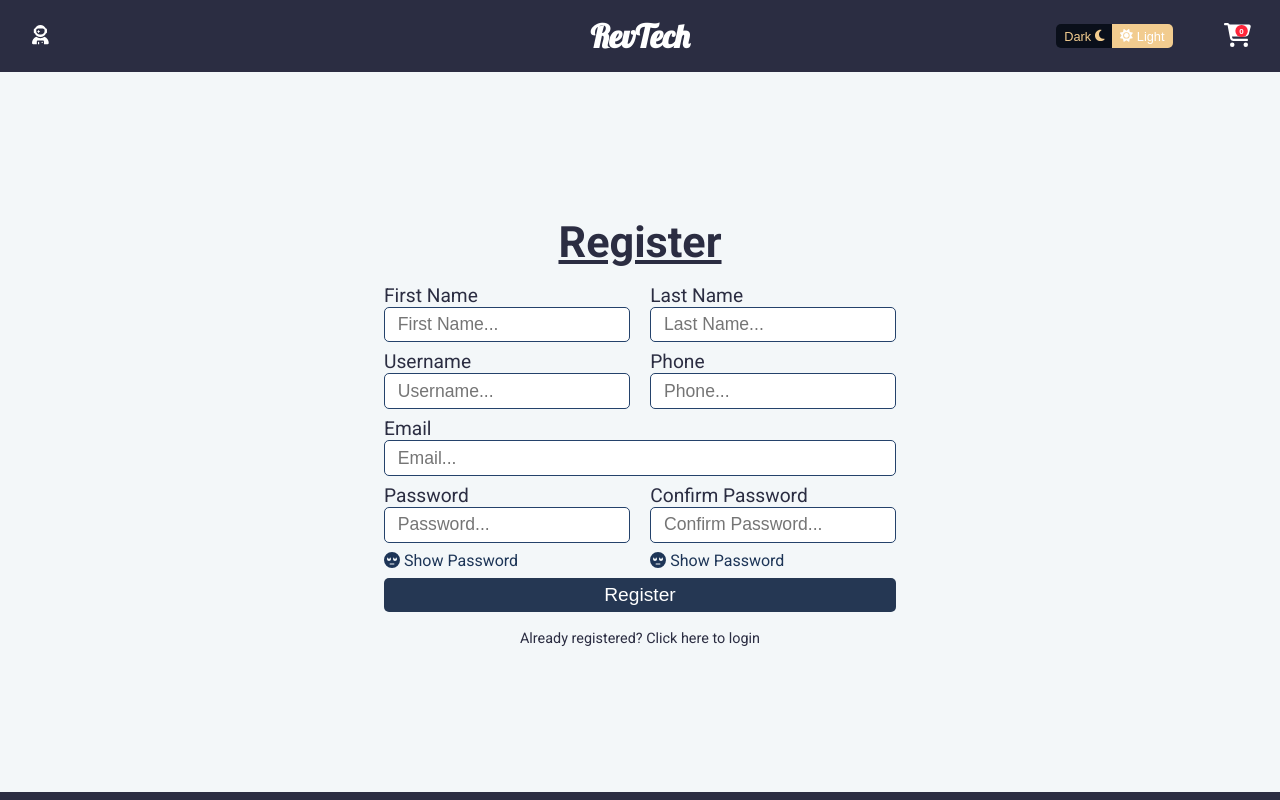
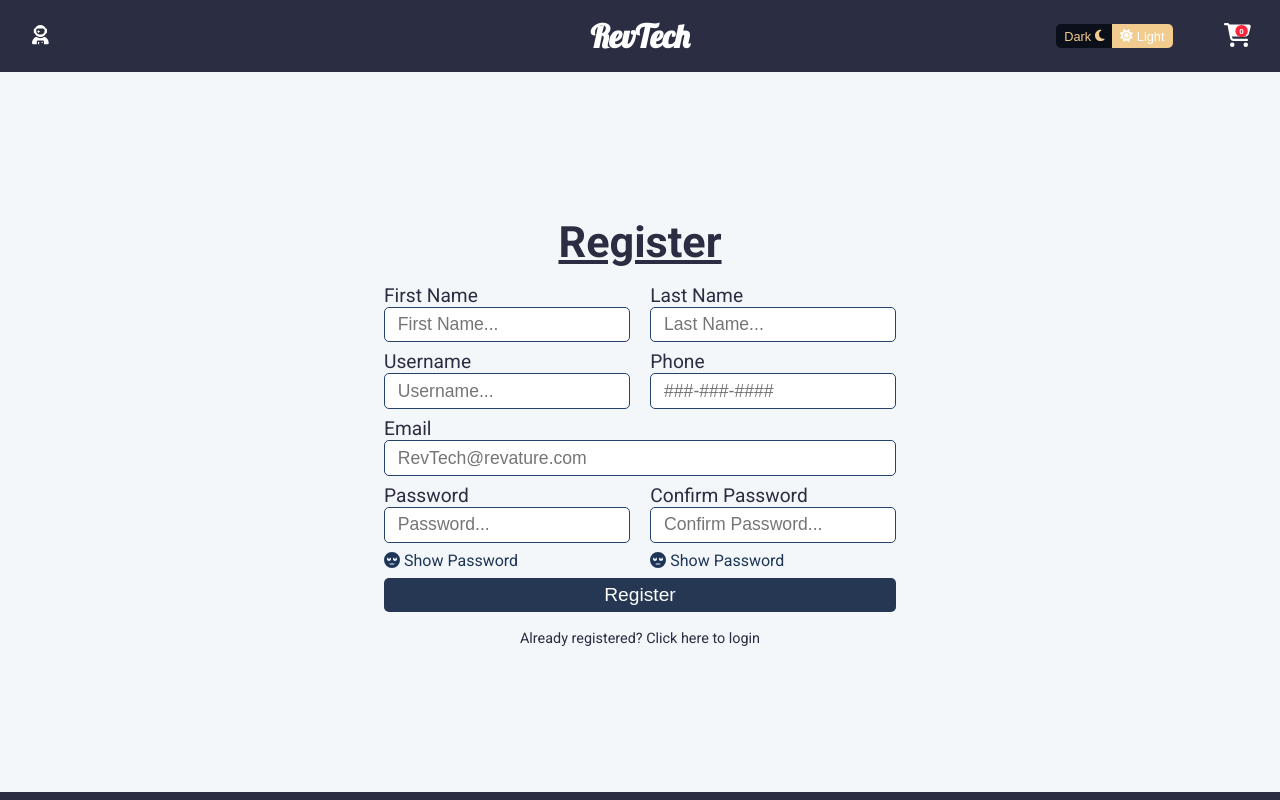
Before and after one commit to 220328-Java-Full-Stack-AWS/Team-A-P2, an Angular app in the folder RevTech/: page /register in a window 1280 px wide. Shown: the top 800 px of the page. Built offline with nearby package versions, Linux system fonts and the light colour scheme.

Commit message:
Update register-page.component.html

```diff
--- a/RevTech/src/app/register-page/register-page.component.html
+++ b/RevTech/src/app/register-page/register-page.component.html
@@ -4,41 +4,41 @@
     <div class="input-row">
       <div class="input-container">
         <label for="firstName">First Name</label>
-        <input ngModel type="text" name="firstName" id="firstName" required placeholder="First Name...">
+        <input ngModel type="text" name="firstName" id="firstName" required placeholder="First Name..." pattern="^[a-zA-Z]{1,12}$" />
       </div>
       <div class="input-container">
         <label for="lastName">Last Name</label>
-        <input ngModel type="text" name="lastName" id="lastName" required placeholder="Last Name...">
+        <input ngModel type="text" name="lastName" id="lastName" required placeholder="Last Name..." pattern="^[a-zA-Z]{1,12}$" />
       </div>
     </div>
     <div class="input-row">
       <div class="input-container">
         <label for="username">Username</label>
-        <input ngModel type="text" name="username" placeholder="Username..." id="username" required />
+        <input ngModel type="text" name="username" id="username" required placeholder="Username..." pattern="^[a-zA-Z0-9]{3,12}$" />
         <span style ="text-decoration: none; cursor: auto;" id="usernametaken">This username is already taken</span>
       </div>
       <div class="input-container">
         <label for="phone">Phone</label>
-        <input ngModel type="phone" name="phone" id="phone" required placeholder="Phone...">
+        <input ngModel type="tel" name="phone" id="phone" required placeholder="###-###-####" pattern="^[0-9]{3}-[0-9]{3}-[0-9]{4}$" />
         <span style ="text-decoration: none; cursor: auto;" id="phoneused">This phone number is already being used</span>
       </div>
     </div>
     <div class="input-row-email">
       <div class="input-container">
         <label for="Email">Email</label>
-        <input ngModel type="email" name="email" id="email" required placeholder="Email...">
+        <input ngModel type="email" name="email" id="email" required placeholder="RevTech@revature.com" pattern="^[a-zA-Z0-9!$]{3,12}@[a-zA-Z0-9]{3,12}.[a-z]{2,3}$" />
         <span id="emailused">This email is already being used</span>
       </div>
     </div>
     <div class="input-row">
       <div class="input-container">
         <label for="password">Password</label>
-        <input ngModel [type]="show ? 'text' : 'password'" name="password" placeholder="Password..." id="password" required />
+        <input ngModel [type]="show ? 'text' : 'password'" name="password" id="password" required placeholder="Password..." pattern="^(?=.*?[A-Z])(?=.*?[a-z])(?=.*?[0-9])(?=.*?[#?!@$%^&*-])[a-zA-Z0-9!@#$%^&*-]{8,24}$"/>
         <span (click)="password()"><fa-icon [icon]="faFaceRollingEyes" id="icon"></fa-icon>{{show ? 'Hide Password' : 'Show Password' }}</span>
       </div>
       <div class="input-container">
         <label for="confirmPassword">Confirm Password</label>
-        <input ngModel [type]="show2 ? 'text' : 'password'" name="confirmPassword" placeholder="Confirm Password..." id="confirmPassword" required />
+        <input ngModel [type]="show2 ? 'text' : 'password'" name="confirmPassword" id="confirmPassword" required placeholder="Confirm Password..." pattern="^(?=.*?[A-Z])(?=.*?[a-z])(?=.*?[0-9])(?=.*?[#?!@$%^&*-]).{8,24}$"/>
         <span (click)="confirmPassword()"><fa-icon [icon]="faFaceRollingEyes" id="icon"></fa-icon>{{show2 ? 'Hide Password' : 'Show Password' }}</span>
       </div>
     </div>
```
